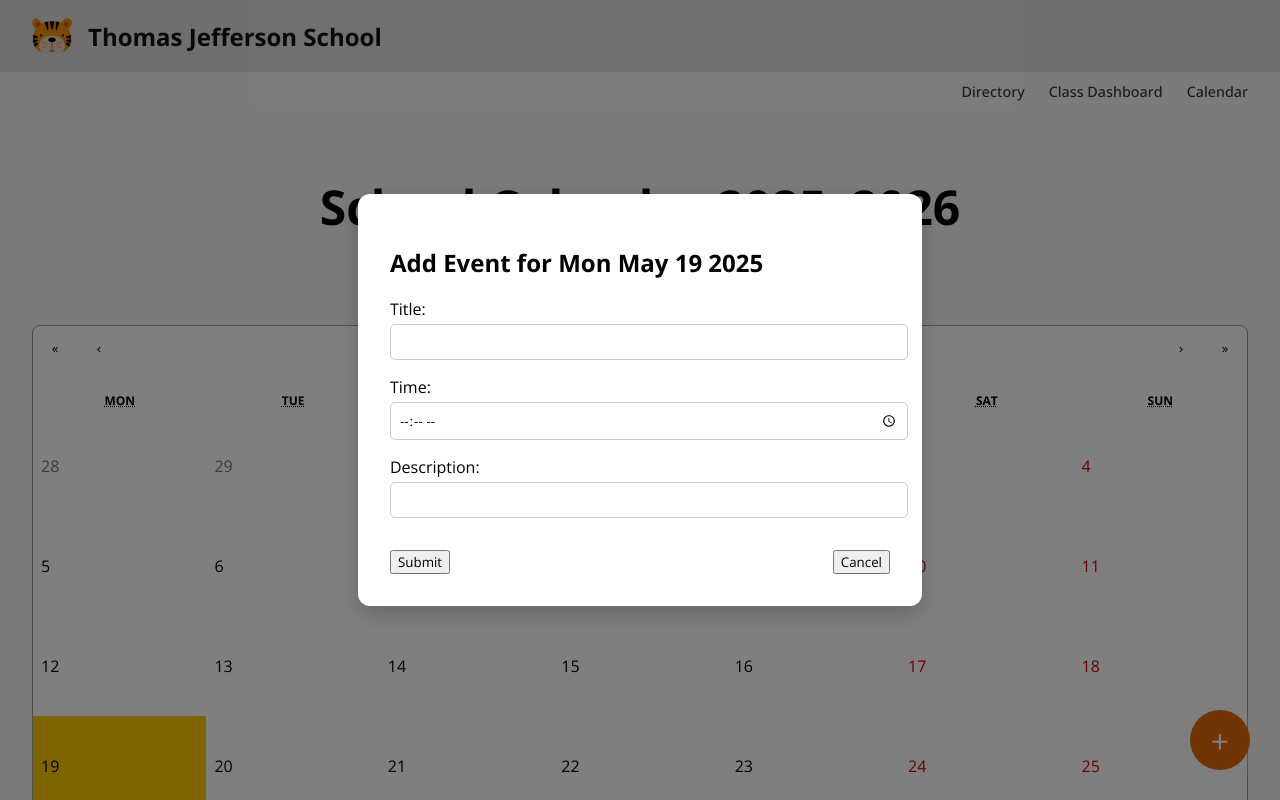
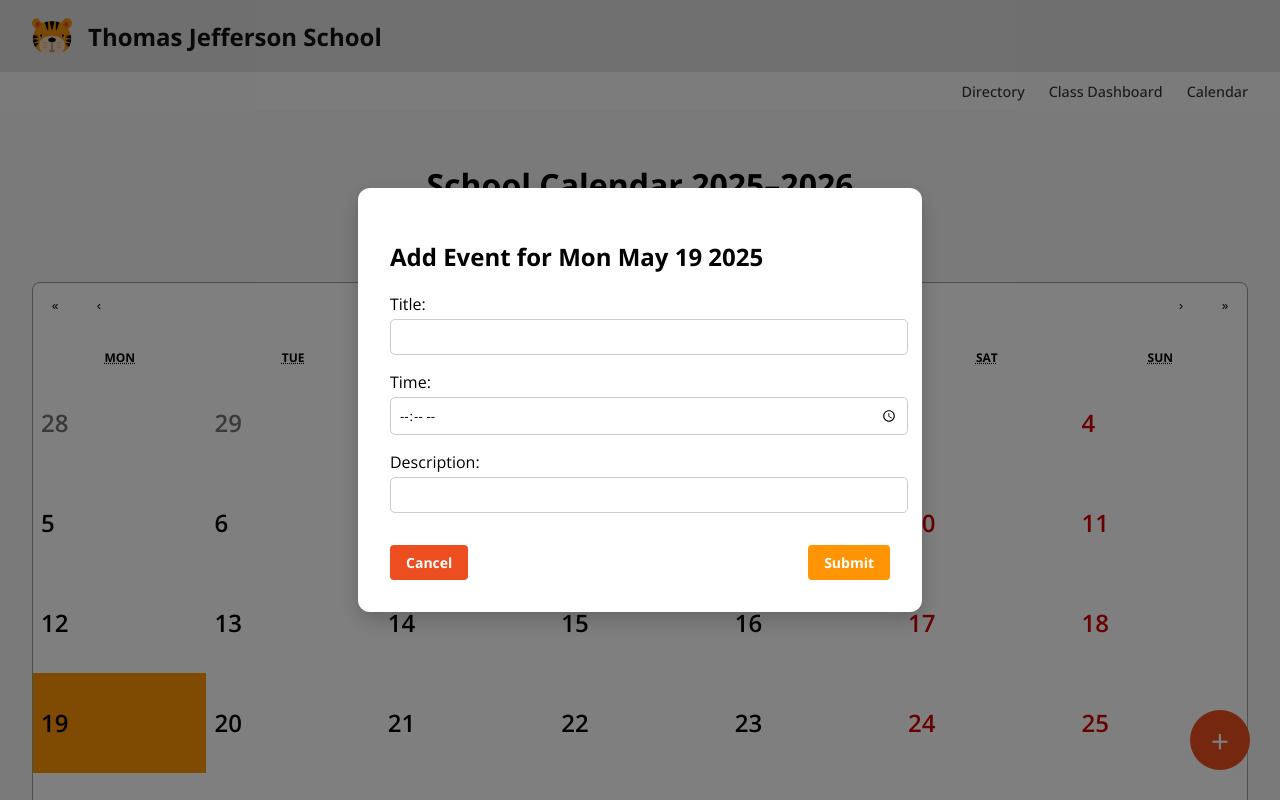
Before and after one commit to jvrieger/launch25-swe-week1-team3, a React (Vite) app in the folder jefferson-elementary/: page /calendar in a window 1280 px wide. Both pictures are taken after a click on the button "Add Event". Shown: the top 800 px of the page. Built offline with nearby package versions, Linux system fonts and the light colour scheme; no server answers; the database is empty.

Commit message:
Tweaking css

```diff
--- a/jefferson-elementary/src/routes/Calendar.jsx
+++ b/jefferson-elementary/src/routes/Calendar.jsx
@@ -120,10 +120,10 @@ const SchoolCalendar = () => {
                 />
               </label>
               <div className="modal-buttons">
-                <button type="submit">Submit</button>
-                <button type="button" onClick={() => setShowForm(false)}>
+                <button className="cancel-button" type="button" onClick={() => setShowForm(false)}>
                   Cancel
                 </button>
+                <button className="submit-button" type="submit">Submit</button>
               </div>
             </form>
           </div>
--- a/jefferson-elementary/src/styles/CalendarStyles.css
+++ b/jefferson-elementary/src/styles/CalendarStyles.css
@@ -8,21 +8,25 @@
 }
 
 .calendar-title {
-  font-size: 3rem;
   font-weight: bold;
   color: #000000;
+  font-family: "Open Sans", sans-serif;
+  font-optical-sizing: auto;
+  font-weight: 700;
+  font-style: normal;
+  font-variation-settings: "wdth" 100;
 }
 
 .calendar-instructions {
   margin-bottom: 1rem;
-  font-size: 1.1rem;
+  font-size: 1.5rem;
 }
 
 .calendar-box {
   background-color: #085478;
   padding: 1rem;
   border-radius: 12px;
-  box-shadow: 0 0 10px rgba(0, 0, 0, 0.1);
+  box-shadow: 0 0 10px rgba(0, 0, 0, 0.2);
   max-width: 600px;
   width: 100%;
 }
@@ -36,7 +40,7 @@
 .school-calendar__navigation {
   background-color: #003366;
   color: white;
-  font-size: 1.4rem;
+  font-size: 2rem;
   font-weight: bold;
 }
 
@@ -51,27 +55,28 @@
 /* Days */
 .react-calendar__tile {
   height: 100px;
-  font-size: 1rem;
+  font-size: 24px;
+  font-weight: 600;
   padding: 0.5rem;
   text-align: left;
 }
 
 .react-calendar__tile--now {
-  background-color: #e6f7ff !important;
+  background-color: #fcd3b4 !important;
 }
 
 .react-calendar__tile--active {
-  background-color: #ffcc00 !important;
+  background-color: #FF9505 !important;
   color: #000 !important;
 }
 
 .react-calendar__tile:hover {
-  background-color: #cce5ff !important;
+  background-color: #ffc67f !important;
   cursor: pointer;
 }
 
 .calendar-event {
-  font-size: 0.75rem;
+  font-size: 1rem;
   color: #333;
   margin-top: 0.25rem;
 }
@@ -113,6 +118,37 @@
   justify-content: space-between;
 }
 
+.submit-button {
+  padding: 8px 16px;
+  border: none;
+  border-radius: 4px;
+  cursor: pointer;
+  font-size: 14px;
+  background-color: #FF9505;
+  color: white;
+  white-space: nowrap;
+  font-weight: bold;
+}
+
+.submit-button:hover {
+  background-color: #EC4E20;
+}
+
+.cancel-button {
+  padding: 8px 16px;
+  border: none;
+  border-radius: 4px;
+  cursor: pointer;
+  font-size: 14px;
+  background-color: #EC4E20;
+  color: white;
+  font-weight: bold;
+}
+
+.cancel-button:hover {
+  background-color: #FF9505;
+}
+
 .modal input {
   width: 100%;
   padding: 0.5rem;
@@ -130,7 +166,7 @@
   width: 60px;
   height: 60px;
   font-size: 2rem;
-  background-color: #e36905;
+  background-color: #EC4E20;
   color: white;
   border: none;
   border-radius: 50%;
@@ -139,5 +175,5 @@
   z-index: 999;
 }
 .floating-add-button:hover {
-  background-color: #e36905;
+  background-color: #FF9505;
 }
```
